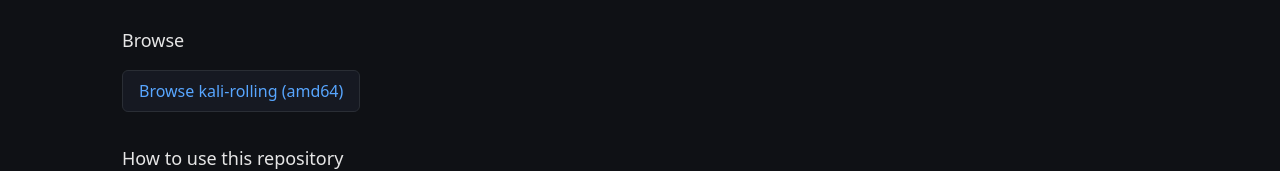
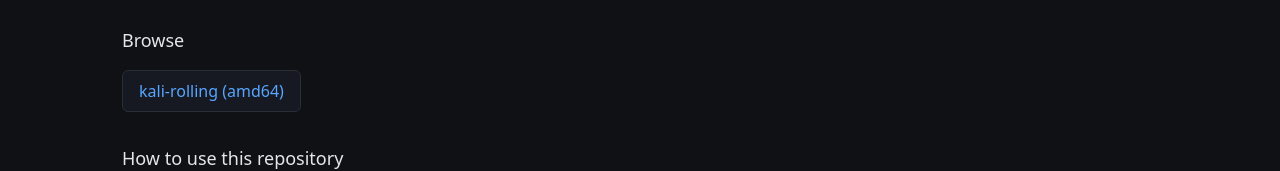
Before and after one commit to HowXu/cloud-apt, a Vue app in the folder apt-client/: page / in a window 1280 px wide. Shown: the part 284-455 px from the top of the page. Built offline with nearby package versions, Linux system fonts and the light colour scheme.

Commit message:
fix: more browse

```diff
--- a/apt-client/src/pages/HomePage.vue
+++ b/apt-client/src/pages/HomePage.vue
@@ -30,7 +30,7 @@
         :to="`/browse?suite=${siteConfig.defaultSuite}&arch=amd64`"
         class="inline-block px-4 py-2 bg-card border border-border rounded-md text-accent no-underline hover:bg-hover"
       >
-        Browse {{ siteConfig.defaultSuite }} (amd64)
+        {{ siteConfig.defaultSuite }} (amd64)
       </router-link>
     </section>
 
```
